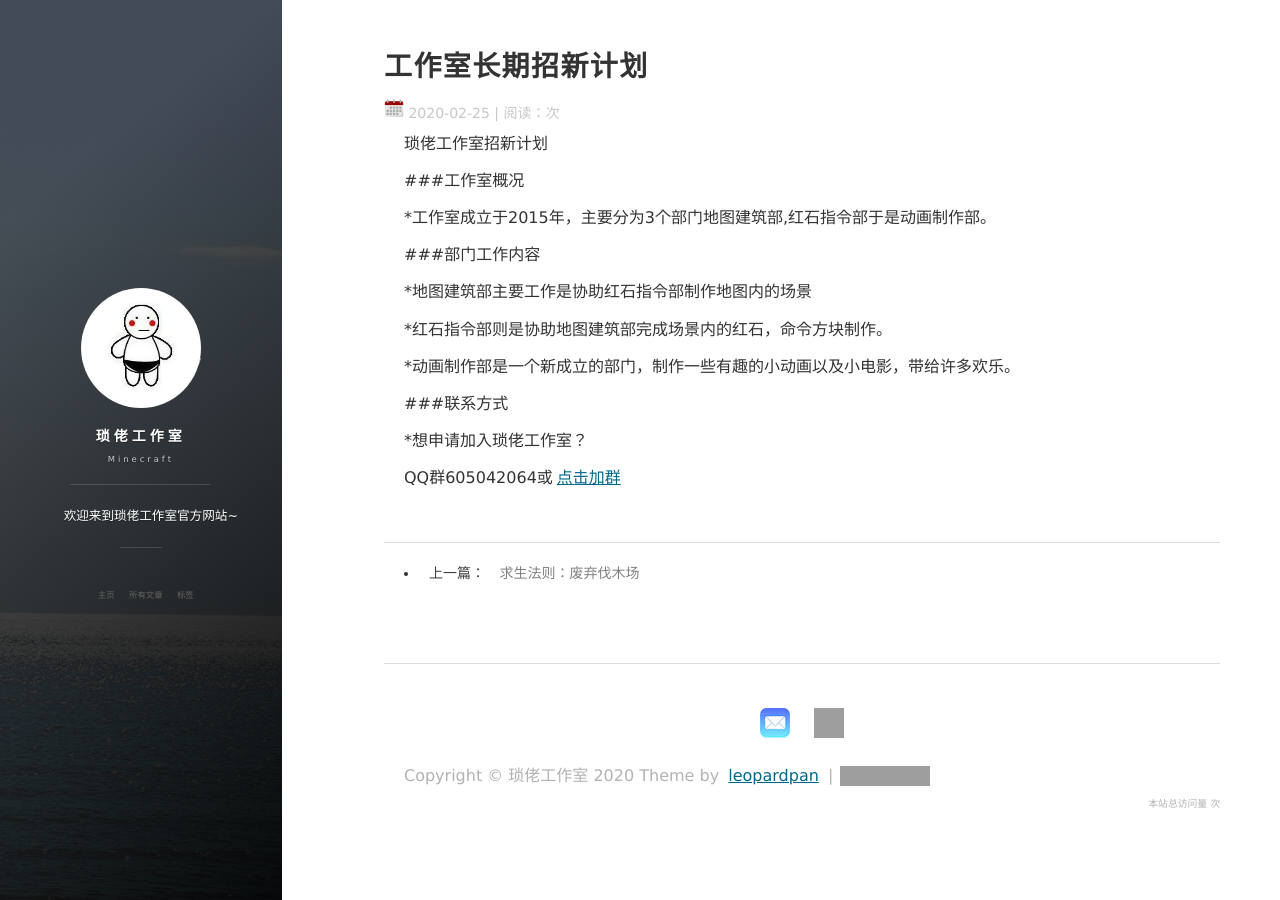
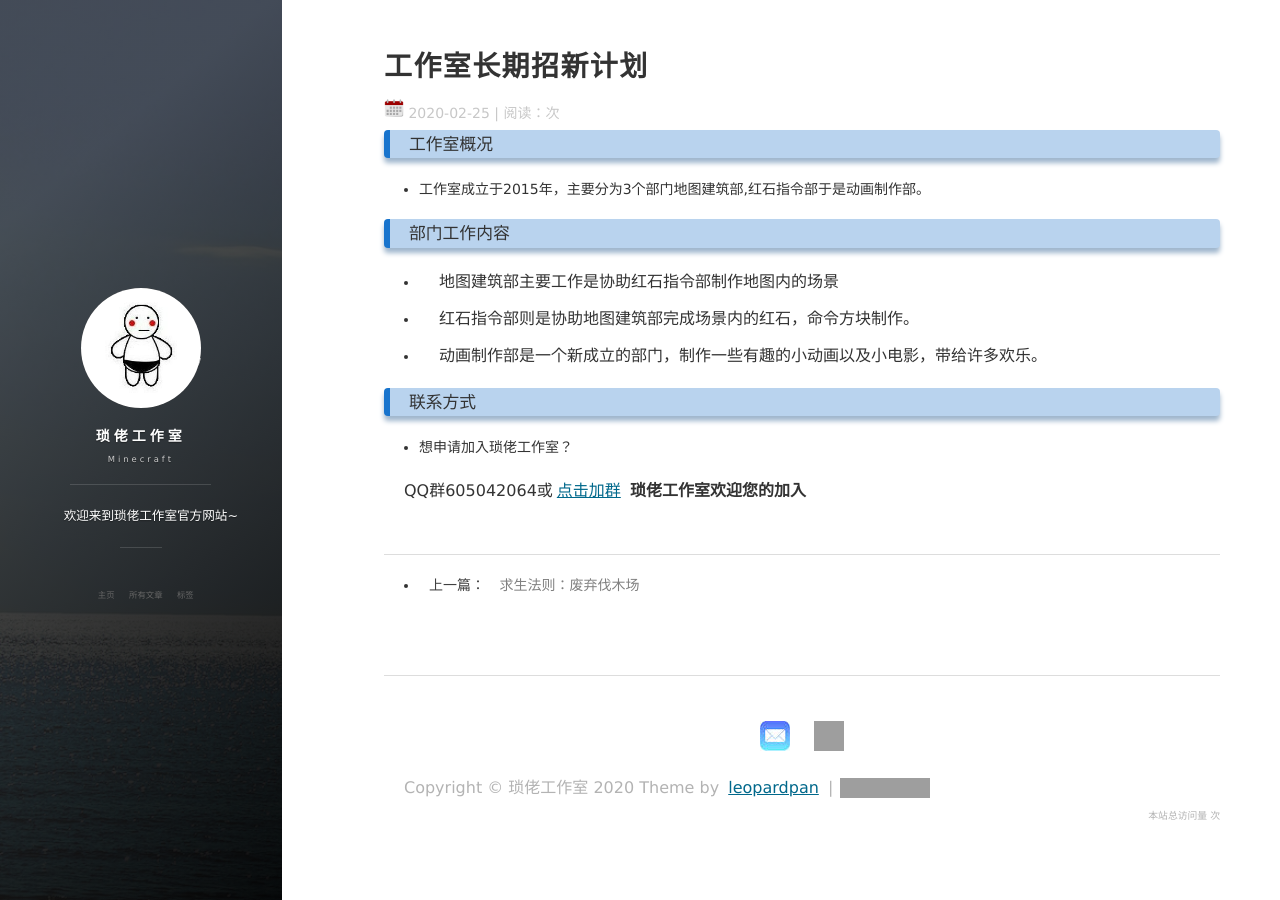
Before and after one commit to yin-ren/yin-ren.github.io, a Jekyll site: the page built from _posts/2020-02-25-zhao.md, in a window 1280 px wide. Built offline with Jekyll 4.4.1, drawn with Linux system fonts in a browser that asks for light colours; nearby versions of some CDN libraries; comment, search, counter and statistics services are not loaded; grey boxes are pictures that could not be loaded.

Commit message:
Update 2020-02-25-zhao.md

```diff
--- a/_posts/2020-02-25-zhao.md
+++ b/_posts/2020-02-25-zhao.md
@@ -4,23 +4,21 @@ title: 工作室长期招新计划
 date: 2020-02-25 15:00:00
 tag: 招新
 ---
+### 工作室概况
 
-琐佬工作室招新计划
+* 工作室成立于2015年，主要分为3个部门地图建筑部,红石指令部于是动画制作部。
 
-###工作室概况
+### 部门工作内容
 
-*工作室成立于2015年，主要分为3个部门地图建筑部,红石指令部于是动画制作部。
+* 地图建筑部主要工作是协助红石指令部制作地图内的场景
 
-###部门工作内容
+* 红石指令部则是协助地图建筑部完成场景内的红石，命令方块制作。
 
-*地图建筑部主要工作是协助红石指令部制作地图内的场景
+* 动画制作部是一个新成立的部门，制作一些有趣的小动画以及小电影，带给许多欢乐。
 
-*红石指令部则是协助地图建筑部完成场景内的红石，命令方块制作。
+### 联系方式
 
-*动画制作部是一个新成立的部门，制作一些有趣的小动画以及小电影，带给许多欢乐。
-
-###联系方式
-
-*想申请加入琐佬工作室？
+* 想申请加入琐佬工作室？
 
 QQ群605042064或[点击加群](https://jq.qq.com/?_wv=1027&k=5nQjXc)
+<strong>琐佬工作室欢迎您的加入</strong>
```
